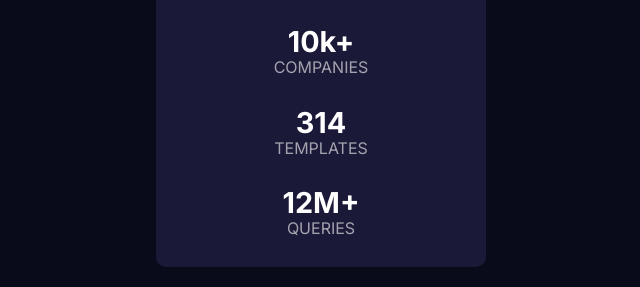
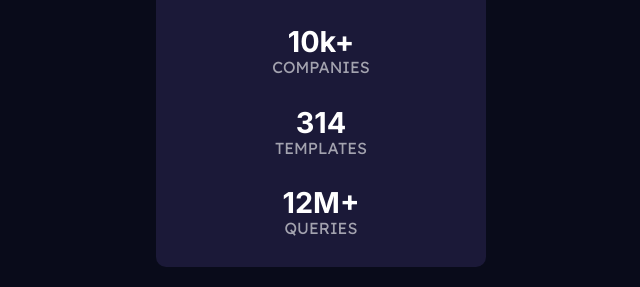
Before and after one commit to Sideris452/stats-preview-card, a website built with Parcel: page index.html in a window 1280 px wide. Shown: the part 538-825 px from the top of the page, 319-959 px from the left. Built offline with nearby package versions, Linux system fonts and the light colour scheme.

Commit message:
fixed stat heading text font to better match design

```diff
--- a/css/main.css
+++ b/css/main.css
@@ -184,7 +184,7 @@ p {
 
 .stat-heading-one {
   font-size: 1em;
-  font-family: 'Inter';
+  font-family: 'Lexend Deca';
   color: hsla(0, 0%, 100%, 0.6);
   margin: 0;
 }
@@ -199,7 +199,7 @@ p {
 
 .stat-heading-two {
   font-size: 1em;
-  font-family: 'Inter';
+  font-family: 'Lexend Deca';
   color: hsla(0, 0%, 100%, 0.6);
   margin: 0;
 }
@@ -214,7 +214,7 @@ p {
 
 .stat-heading-three {
   font-size: 1em;
-  font-family: 'Inter';
+  font-family: 'Lexend Deca';
   color: hsla(0, 0%, 100%, 0.6);
   margin-top: 0;
   margin-bottom: 30px;
```
